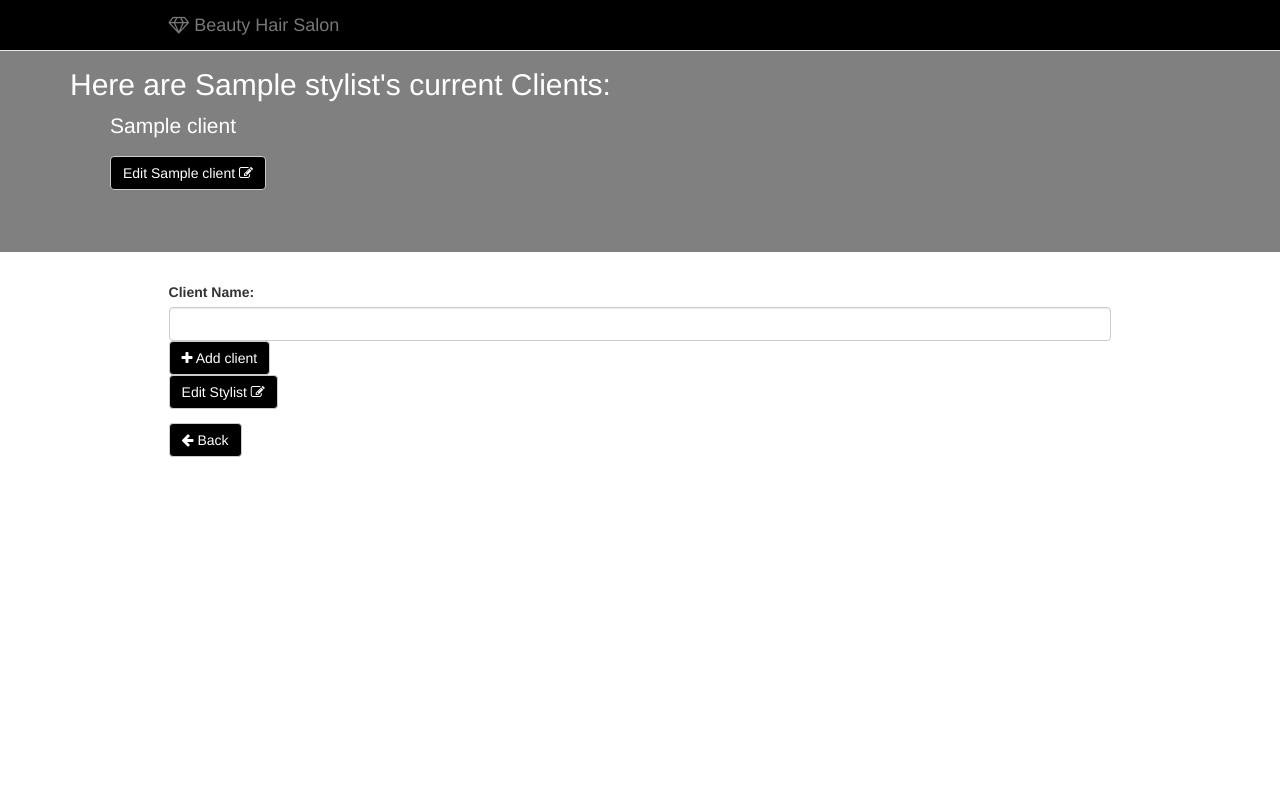
After one commit to juliocesardiaz/HairSalon, a PHP site: template views/stylist.html.twig in a window 1280 px wide. The commit adds this page. Run offline with PHP 8.4, Linux system fonts and the light colour scheme; the template is opened without the code that fills it: most values are stand-ins (such as "Sample title", 1, 10 or a date in 2020); some libraries are stand-ins or nearby versions.

Commit message:
add app.php and all twig pages

```diff
--- /dev/null
+++ b/views/stylist.html.twig
@@ -0,0 +1,54 @@
+<html>
+    <head>
+        <title>Beauty Hair Salon</title>
+        <link rel="stylesheet" href="https://maxcdn.bootstrapcdn.com/bootstrap/3.3.1/css/bootstrap.min.css">
+		<link rel="stylesheet" href="https://maxcdn.bootstrapcdn.com/font-awesome/4.4.0/css/font-awesome.min.css">
+		<link rel="stylesheet" href="/styles.css">
+    </head>
+    <body>
+        <nav class="navbar navbar-default navbar-fixed-top">
+            <div class="container-fluid">
+                <div class="navbar-header">
+                    <a class="navbar-brand" href="/"><i class="fa fa-diamond"></i> Beauty Hair Salon</a>
+                </div>
+            </div>
+	   </nav>
+       <div class="da-background">
+            <div class="jumbotron vertical-center">
+                <div class="container">
+                        {% if clients is not empty %}
+                            <h2>Here are {{ stylist.getName }}'s current Clients:</h2>
+                            <ul>
+                            {% for client in clients %}
+                                {% if client.getStylistId == stylist.getId %}
+                                    <form action="/clients/{{ client.getId }}/edit">
+                                        <p>{{ client.getName }}</p>
+                                        <button type="submit" class="btn btn-default"> Edit {{ client.getName }} <i class="fa fa-pencil-square-o"></i></button>
+                                    </form>
+                                {% endif %}
+                            {% endfor %}
+                            </ul>
+                        {% else %}
+                            <h2>{{ stylist.getName }} currently has no Clients</h2>
+                        {% endif %}
+                </div>
+            </div>
+            <div class="container-fluid">
+                <form action="/clients" method="post">
+                    <div class="form-group">
+                        <input id="stylist_id" type="hidden" name="stylist_id" value="{{ stylist.getId }}">
+                        <label for="name">Client Name:</label>
+                        <input type="text" name="name" id="name" class="form-control">
+                        <button type="submit" class="btn btn-default"><i class="fa fa-plus"></i> Add client</button>
+                    <div>
+                </form>
+                <form action="/stylists/{{ stylist.getId }}/edit">
+                    <button type="submit" class="btn btn-default">Edit Stylist <i class="fa fa-pencil-square-o"></i></button>
+                </form>
+                <form action="/">
+						<button type="submit" class="btn btn-default"><i class="fa fa-arrow-left"></i> Back</button>
+					</form>
+            </div>
+        </div>
+    </body>
+</html>
--- /dev/null
+++ b/web/index.php
@@ -0,0 +1,4 @@
+<?php
+    $website = require_once __DIR__."/../app/app.php";
+    $website->run();
+?>
--- /dev/null
+++ b/web/styles.css
@@ -0,0 +1,33 @@
+.backbackground {
+	background-color: ghostwhite;
+}
+
+.navbar{
+	background-color: black;
+	color: white;
+}
+
+.container-fluid {
+	margin-left: 12%;
+	margin-right: 12%;
+}
+
+.jumbotron {
+	background-color: gray;
+	color: white;
+}
+
+.jumbotron.vertical-center {
+  display: flex;
+  align-items: center;
+}
+
+.jumbotron.vertical-center container{
+
+}
+
+.btn {
+	background-color: black;
+	color: white;
+	size: 5px;
+}
```
Also changed, not shown: app/app.php (added, +78 -0 lines), src/Client.php (+13 -0 lines), views/client_edit.html.twig (added, +40 -0 lines), views/index.html.twig (added, +45 -0 lines), views/stylist_edit.html.twig (added, +39 -0 lines).
